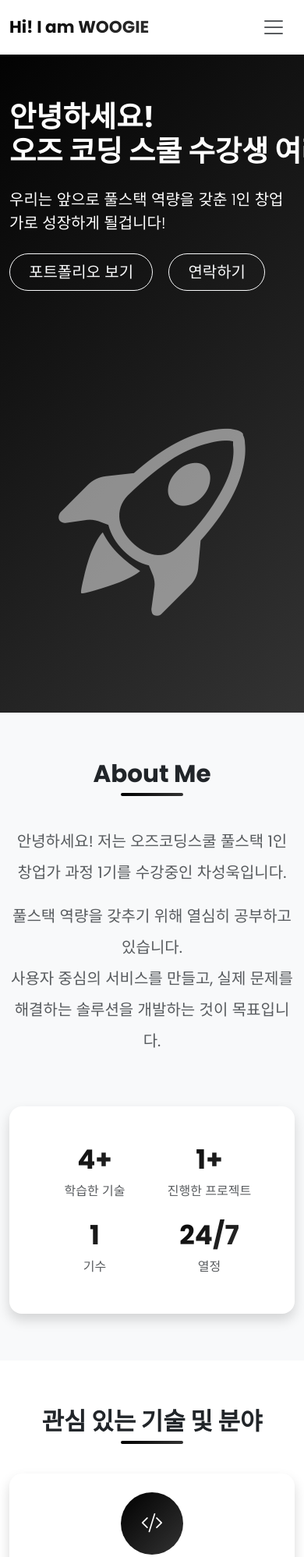
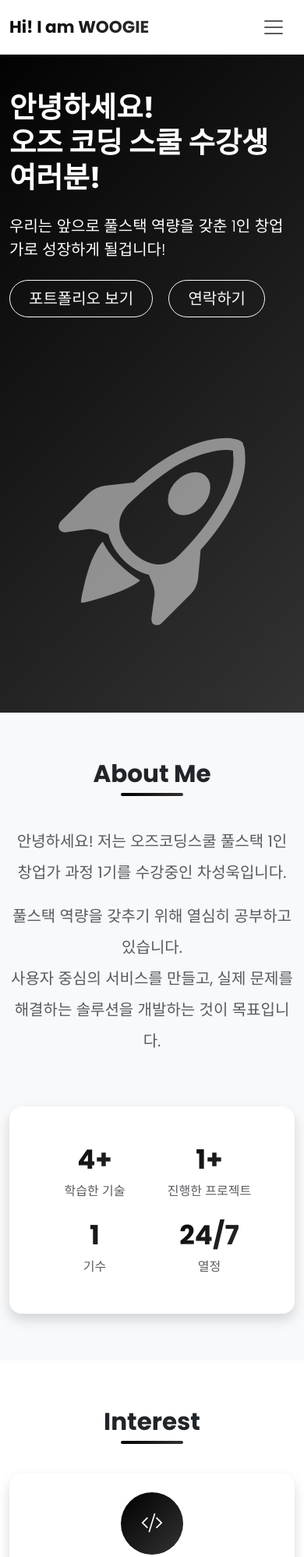
Before and after one commit to Woogie97/My-Portfolio, a plain HTML site: page index.html in a window 390 px wide. Shown: the top 1997 px of the page at 78% size. Drawn offline with nearby package versions, Linux system fonts and the light colour scheme.

Commit message:
Final submit

```diff
--- a/index.html
+++ b/index.html
@@ -83,6 +83,7 @@
               <h1 class="display-3 fw-bold text-white mb-4 animate-up">
                 <div>안녕하세요!</div>
                 <span
+                  id="GreetingText"
                   style="
                     white-space: nowrap;
                     overflow: hidden;
@@ -186,7 +187,7 @@
         <h2
           class="display-5 fw-bold text-center mb-5 position-relative section-line"
         >
-          관심 있는 기술 및 분야
+          Interest
         </h2>
         <div class="row g-4">
           <div class="col-md-6">
@@ -231,7 +232,7 @@
         <h2
           class="display-5 fw-bold text-center mb-5 position-relative section-line"
         >
-          Portfolio
+          Skills
         </h2>
         <div class="row g-4">
           <!-- HTML 카드 -->
--- a/styles.css
+++ b/styles.css
@@ -164,3 +164,11 @@ body {
     padding-top: 70px;
   }
 }
+
+@media (max-width: 480px) {
+  #GreetingText {
+    white-space: normal !important;
+    word-break: keep-all;
+    line-height: 1.2;
+  }
+}
```
